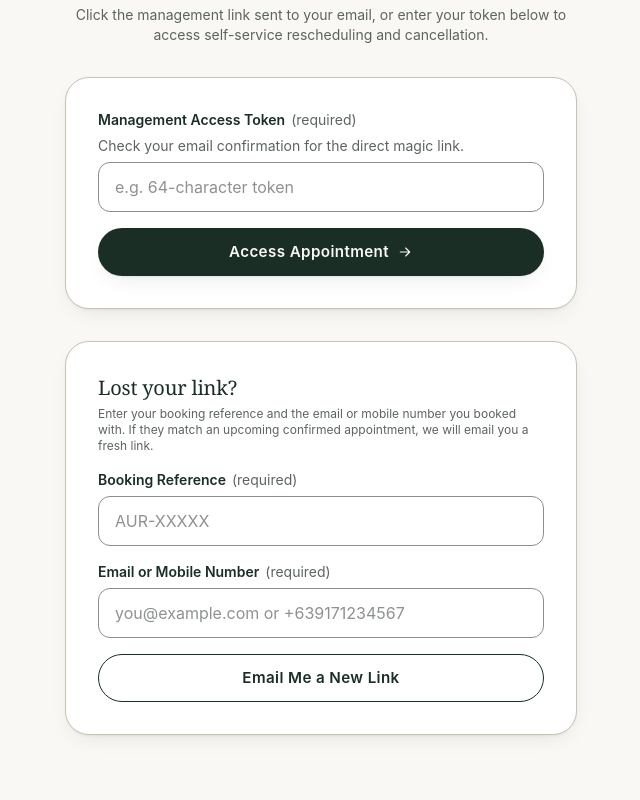
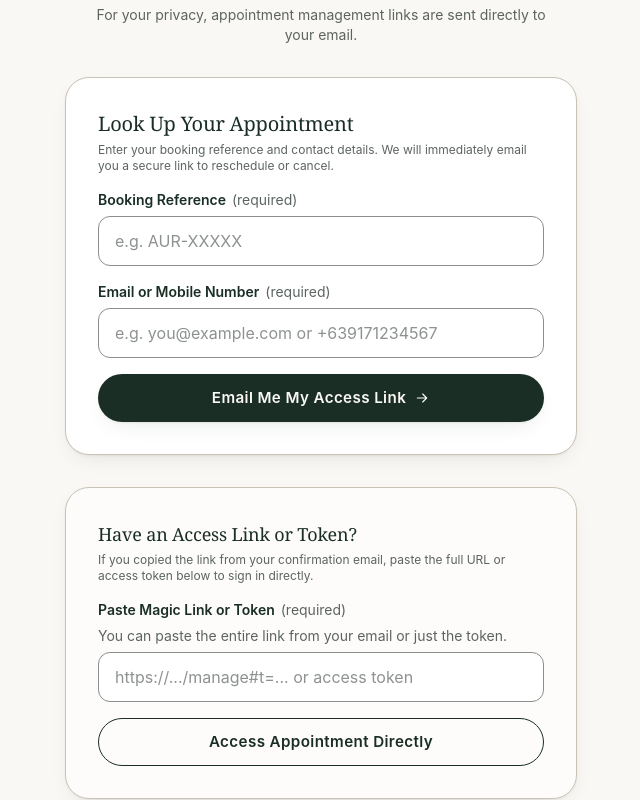
Before and after one commit to remsysc/aura_dermatology-frontend, a Next.js app: page /manage in a window 1280 px wide. Shown: the part 236-1036 px from the top of the page, without its empty margins (319-959 px from the left). Built offline with nearby package versions, Linux system fonts and the light colour scheme; no server answers.

Commit message:
feat(manage): prioritize email appointment lookup and support pasting full magic links

```diff
--- a/src/app/manage/page.tsx
+++ b/src/app/manage/page.tsx
@@ -91,8 +91,18 @@ export default function ManageBookingPage() {
 
   function handleManualTokenSubmit(e: React.FormEvent) {
     e.preventDefault();
-    if (!manualToken.trim()) return;
-    setToken(manualToken.trim());
+    const raw = manualToken.trim();
+    if (!raw) return;
+
+    // Support pasting the full magic link URL (e.g. https://.../manage#t=abc) or raw token
+    if (raw.includes("#t=")) {
+      const extracted = parseFragmentToken(raw.slice(raw.indexOf("#")));
+      if (extracted) {
+        setToken(extracted);
+        return;
+      }
+    }
+    setToken(raw);
   }
 
   function handleSignOut() {
@@ -222,7 +232,7 @@ export default function ManageBookingPage() {
     }
   }
 
-  // Token Prompt view
+  // Token Prompt / Lookup view
   if (!token && !loading) {
     return (
       <main id="main-content" className="py-16">
@@ -233,31 +243,16 @@ export default function ManageBookingPage() {
             </div>
             <h1 className="font-serif text-3xl font-medium text-forest">Manage Your Appointment</h1>
             <p className="mt-2 text-sm text-graphite">
-              Click the management link sent to your email, or enter your token below to access self-service rescheduling and cancellation.
+              For your privacy, appointment management links are sent directly to your email.
             </p>
           </div>
 
-          <form onSubmit={handleManualTokenSubmit} className="rounded-3xl border hairline bg-paper p-6 sm:p-8 shadow-soft space-y-4">
-            <TextField
-              id="manage-token"
-              label="Management Access Token"
-              hint="Check your email confirmation for the direct magic link."
-              required
-              value={manualToken}
-              onChange={(e) => setManualToken(e.target.value)}
-              placeholder="e.g. 64-character token"
-            />
-            <Button type="submit" variant="primary" className="w-full justify-center">
-              Access Appointment
-              <Icon name="arrow-right" className="size-4" />
-            </Button>
-          </form>
-
+          {/* Primary Action: Look up by Booking Reference & Email */}
           <form onSubmit={handleRecoverySubmit} className="rounded-3xl border hairline bg-paper p-6 sm:p-8 shadow-soft space-y-4">
             <div>
-              <h2 className="font-serif text-xl font-medium text-forest">Lost your link?</h2>
+              <h2 className="font-serif text-xl font-medium text-forest">Look Up Your Appointment</h2>
               <p className="mt-1 text-xs text-graphite">
-                Enter your booking reference and the email or mobile number you booked with. If they match an upcoming confirmed appointment, we will email you a fresh link.
+                Enter your booking reference and contact details. We will immediately email you a secure link to reschedule or cancel.
               </p>
             </div>
             <TextField
@@ -266,7 +261,7 @@ export default function ManageBookingPage() {
               required
               value={recoveryReference}
               onChange={(e) => setRecoveryReference(e.target.value)}
-              placeholder="AUR-XXXXX"
+              placeholder="e.g. AUR-XXXXX"
               autoComplete="off"
             />
             <TextField
@@ -275,7 +270,7 @@ export default function ManageBookingPage() {
               required
               value={recoveryContact}
               onChange={(e) => setRecoveryContact(e.target.value)}
-              placeholder="you@example.com or +639171234567"
+              placeholder="e.g. you@example.com or +639171234567"
               autoComplete="off"
             />
             {recoveryNotice && (
@@ -283,10 +278,39 @@ export default function ManageBookingPage() {
                 {recoveryNotice.message}
               </Alert>
             )}
-            <Button type="submit" variant="secondary" loading={recoverySubmitting} className="w-full justify-center">
-              Email Me a New Link
+            <Button type="submit" variant="primary" loading={recoverySubmitting} className="w-full justify-center">
+              Email Me My Access Link
+              <Icon name="arrow-right" className="size-4" />
             </Button>
           </form>
+
+          {/* Secondary Action: Direct Link or Token Entry */}
+          <form onSubmit={handleManualTokenSubmit} className="rounded-3xl border hairline bg-paper/60 p-6 sm:p-8 shadow-soft space-y-4">
+            <div>
+              <h2 className="font-serif text-lg font-medium text-forest">Have an Access Link or Token?</h2>
+              <p className="mt-1 text-xs text-graphite">
+                If you copied the link from your confirmation email, paste the full URL or access token below to sign in directly.
+              </p>
+            </div>
+            <TextField
+              id="manage-token"
+              label="Paste Magic Link or Token"
+              hint="You can paste the entire link from your email or just the token."
+              required
+              value={manualToken}
+              onChange={(e) => setManualToken(e.target.value)}
+              placeholder="https://.../manage#t=... or access token"
+            />
+            <Button type="submit" variant="secondary" className="w-full justify-center">
+              Access Appointment Directly
+            </Button>
+          </form>
+
+          <div className="pt-2 text-center">
+            <Link href="/" className="text-xs text-graphite hover:text-forest underline">
+              Return to AURA Home
+            </Link>
+          </div>
         </div>
       </main>
     );
```
Also changed, not shown: 1 other file (tests, documents, lock files or other folders).
